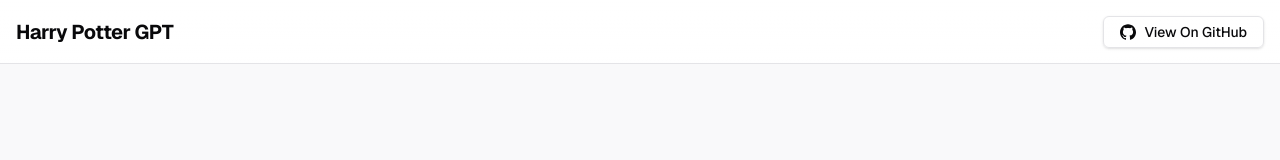
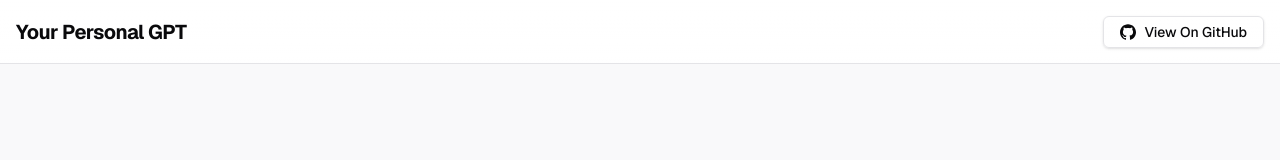
Before and after one commit to Arsalan-Habib/custom-kb-gpt, a Next.js app: page /sign-in in a window 1280 px wide. Shown: the top 160 px of the page. Built offline with nearby package versions, Linux system fonts and the light colour scheme; no server answers.

Commit message:
chore: name updates

```diff
--- a/components/header.tsx
+++ b/components/header.tsx
@@ -10,7 +10,7 @@
     <header className="sticky top-0 z-50 flex items-center justify-between w-full h-16 px-4 border-b shrink-0 bg-gradient-to-b from-background/10 via-background/50 to-background/80 backdrop-blur-xl">
       <Link className="flex items-center space-x-2" href="/">
         <span className="text-xl font-bold tracking-tight text-foreground">
-          Harry Potter GPT
+          Your Personal GPT
         </span>
       </Link>
       <div className="flex items-center justify-end space-x-2">
```
Also changed, not shown: 1 other file (tests, documents, lock files or other folders).
